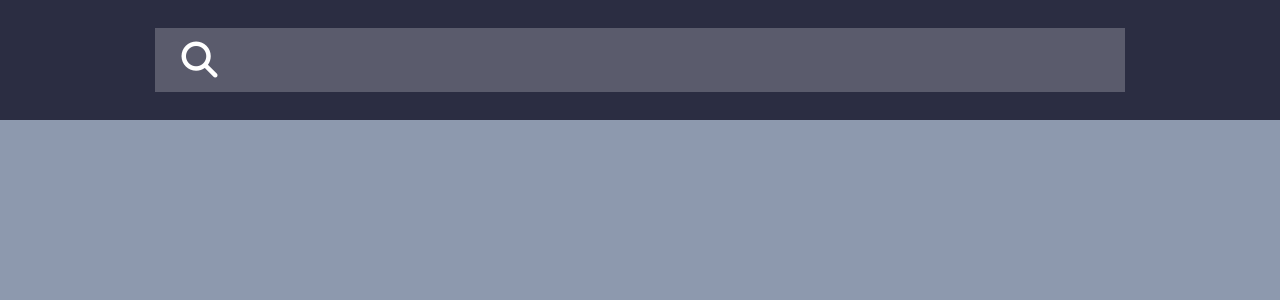
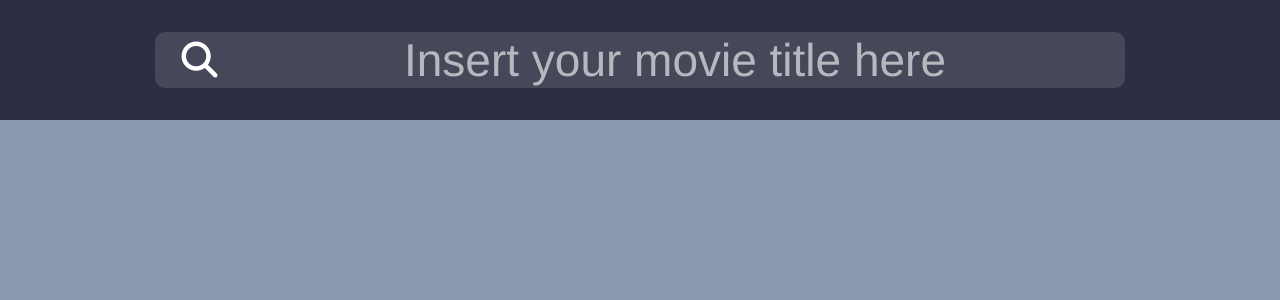
Before and after one commit to Pathius/MovieSearch, a Vue app: page / in a window 1280 px wide. Shown: the top 300 px of the page. Built offline with nearby package versions, Linux system fonts and the light colour scheme.

Commit message:
repaired placeholder

```diff
--- a/src/components/TheNavigation.vue
+++ b/src/components/TheNavigation.vue
@@ -6,6 +6,9 @@
         class="nav__searching-input"
         v-model="title"
         @keypress.enter="submit(title)"
+        @focus="placeholder = ''"
+        @blur="placeholder = 'Insert your movie title here'"
+        :placeholder="placeholder"
       />
       <i class="nav__searching-icon fas fa-search" @click="submit(title)"></i>
     </nav>
@@ -14,7 +17,8 @@
 <script>
 export default {
   data: () => ({
-    title: ""
+    title: "",
+    placeholder: "Insert your movie title here"
   }),
   methods: {
     submit(title) {
@@ -30,12 +34,17 @@ export default {
   align-items: center;
   &__searching-input {
     width: 70%;
-    background-color: rgba(255, 255, 255, 0.219);
-    font-size: 54px;
+    background-color: rgba(255, 255, 255, 0.13);
+    font-size: 46px;
     color: white;
     border: none;
     padding-left: 72px;
     text-align: center;
+    border-radius: 10px;
+    font-family: "Avenir", Helvetica, Arial, sans-serif;
+    &::placeholder {
+      color: rgba(255, 255, 255, 0.61);
+    }
   }
   &__searching-icon {
     position: absolute;
```
